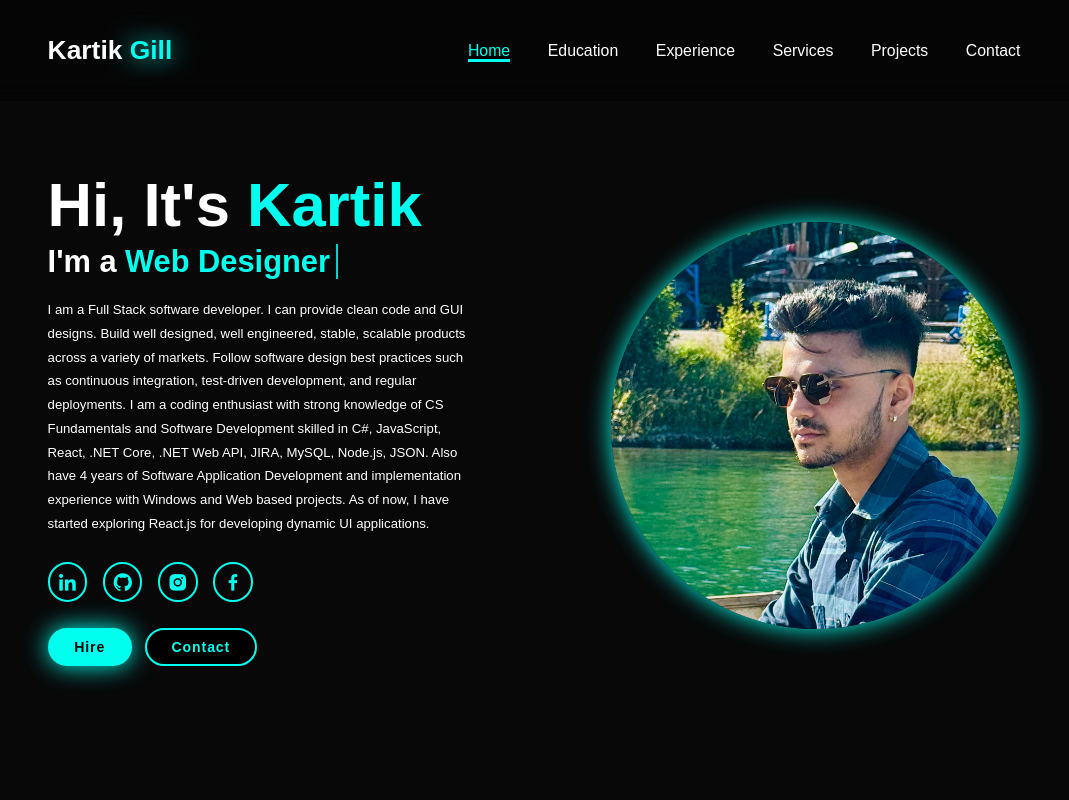
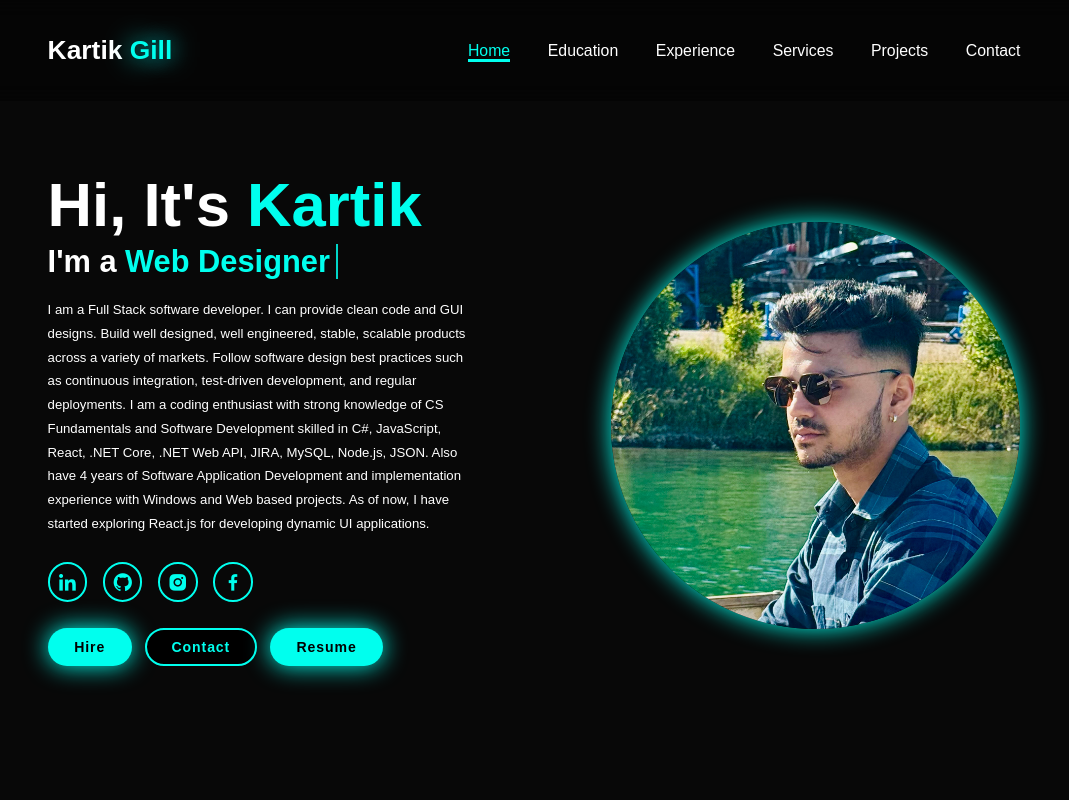
Before and after one commit to gillkartik12/My_Portfolio, a plain HTML site: page index.html in a window 1280 px wide. Shown: the top 800 px of the page, without its empty margins (106-1175 px from the left). Drawn offline with nearby package versions, Linux system fonts and the light colour scheme.

Commit message:
first commit

```diff
--- a/index.html
+++ b/index.html
@@ -41,6 +41,7 @@
             <div class="btn-group">
                 <a  href= "mailto:gillkartik00@gmail.com" class="btn">Hire</a>
                 <a href="#contact" class="btn">Contact</a>
+                <a href="https://c94e9101-3fe7-42a1-b345-6423ea3c59e0.filesusr.com/ugd/6be726_fd573b24fe624366b6f5d6aef26d4ca5.pdf" class="btn">Resume</a>
             </div>
         </div>
             <div class="home-img">
```
